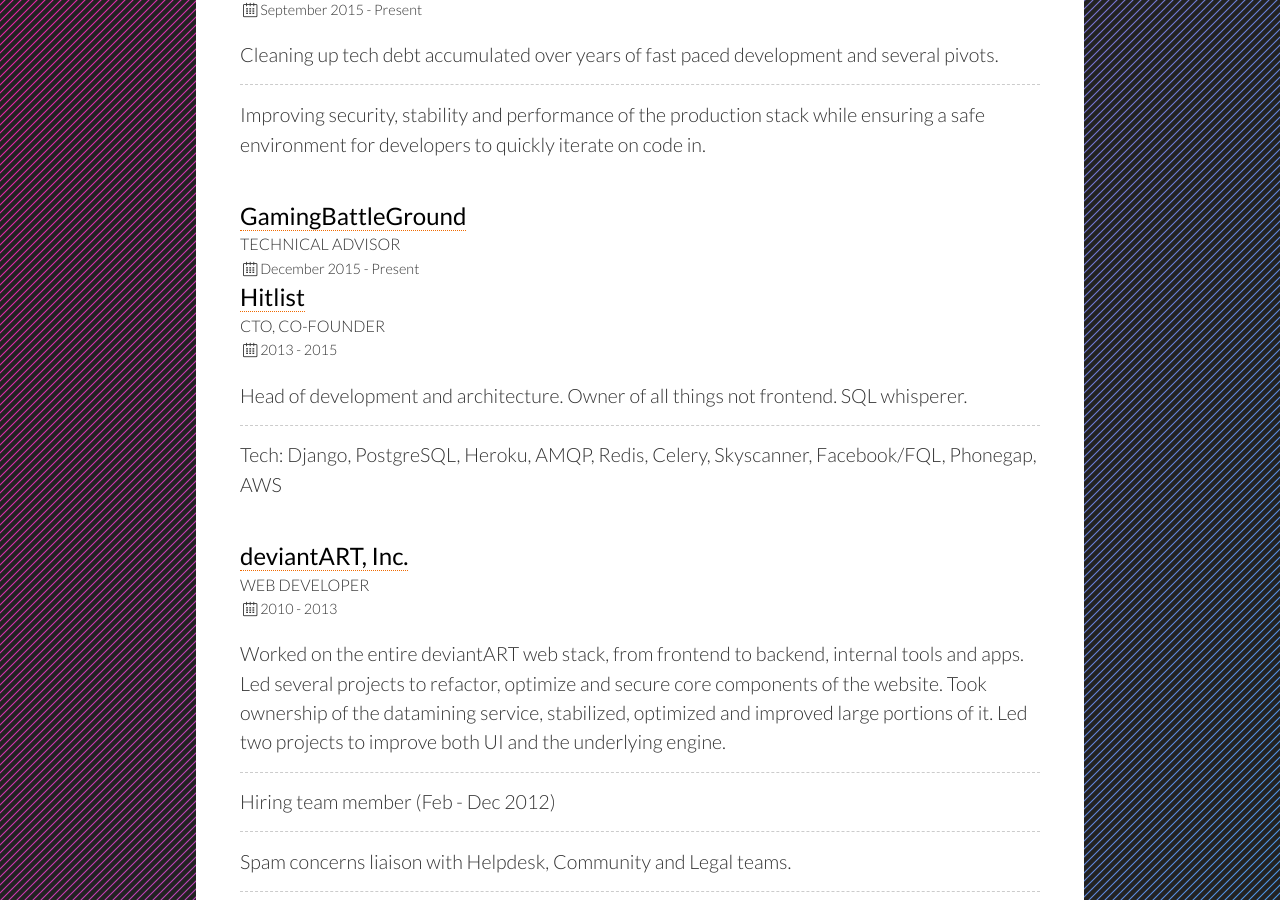
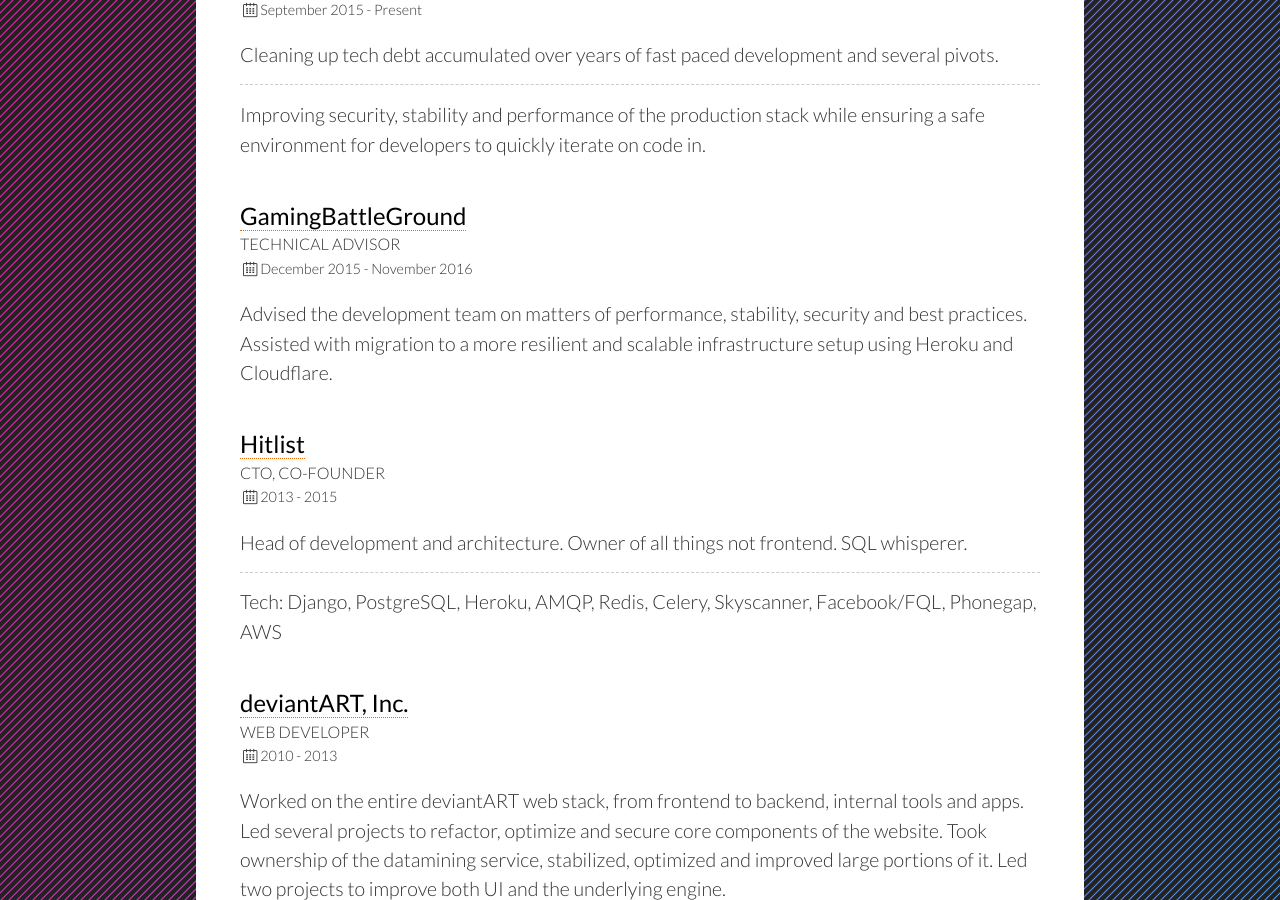
Before and after one commit to allixsenos/allixsenos.github.com, a Jekyll site: the page resume/index.html, which Jekyll copies as it is, in a window 1280 px wide and 900 px high, scrolled down 855 px. Built offline with Jekyll 4.4.1, drawn with Linux system fonts in a browser that asks for light colours; some of the changed text lies outside the part shown.

Commit message:
added talk at webcamp, added end date for GBG

```diff
--- a/resume/index.html
+++ b/resume/index.html
@@ -69,7 +69,8 @@
                     <div>
                         <h3><a href="https://www.gamingbattleground.com/">GamingBattleGround</a></h3>
                         <h4>Technical Advisor</h4>
-                        <span class="timespan icon-calendar">December 2015 - Present</span>
+                        <span class="timespan icon-calendar">December 2015 - November 2016</span>
+                        <p>Advised the development team on matters of performance, stability, security and best practices. Assisted with migration to a more resilient and scalable infrastructure setup using Heroku and Cloudflare.</p>
                     </div>
                     <div>
                         <h3><a href="http://www.hitlistapp.com">Hitlist</a></h3>
@@ -123,6 +124,7 @@
                 <section class="others">
                     <h2>Talks</h2>
                     <ul>
+                        <li>October 2016 - Security in the age of web frameworks - <a href="http://2016.webcampzg.org/">WebCamp Zagreb</a></li>
                         <li>September 2016 - Security in the age of web frameworks - <a href="http://fsec.foi.hr/">FSec 2016</a>, Varazdin</li>
                         <li>April 2016 - The importance of being a noob - <a href="https://www.meetup.com/Web-Designers-Hrvatska-ZG-Meetup/events/229814972/">Web Designers Hrvatska meetup</a>, Zagreb</li>
                         <li>March 2016 - The importance of being a noob - <a href="http://2016.webcamp.si/">WebCamp Ljubljana</a> <a href="https://dl.dropboxusercontent.com/u/2237316/talks/2016-03-12%20Webcamp%20Ljubljana/The%20importance%20of%20being%20a%20noob.pdf">slides</a> / <a href="http://video.webcamp.si/wc2016_kladaric_the_importance_of_being_a_noob/">video</a></li>
@@ -145,7 +147,7 @@
                         <li>June 2011 – <a href="http://dt.deviantart.com/journal/The-Faving-spam-counter-measures-218053074">Faving spam countermeasures on deviantART</a></li>
                     </ul>
                 </section>
-
+<!--
                 <section class="others">
                     <h2>Clubs and organizations</h2>
                     <ul>
@@ -155,7 +157,7 @@
                         <li>CROWD – Croatian Web Developer group</li>
                         <li>MScommunity.net – Croatian Microsoft Community</li>
                     </ul>
-                </section>
+                </section> -->
             </div>
 
             <div class="print">
```
